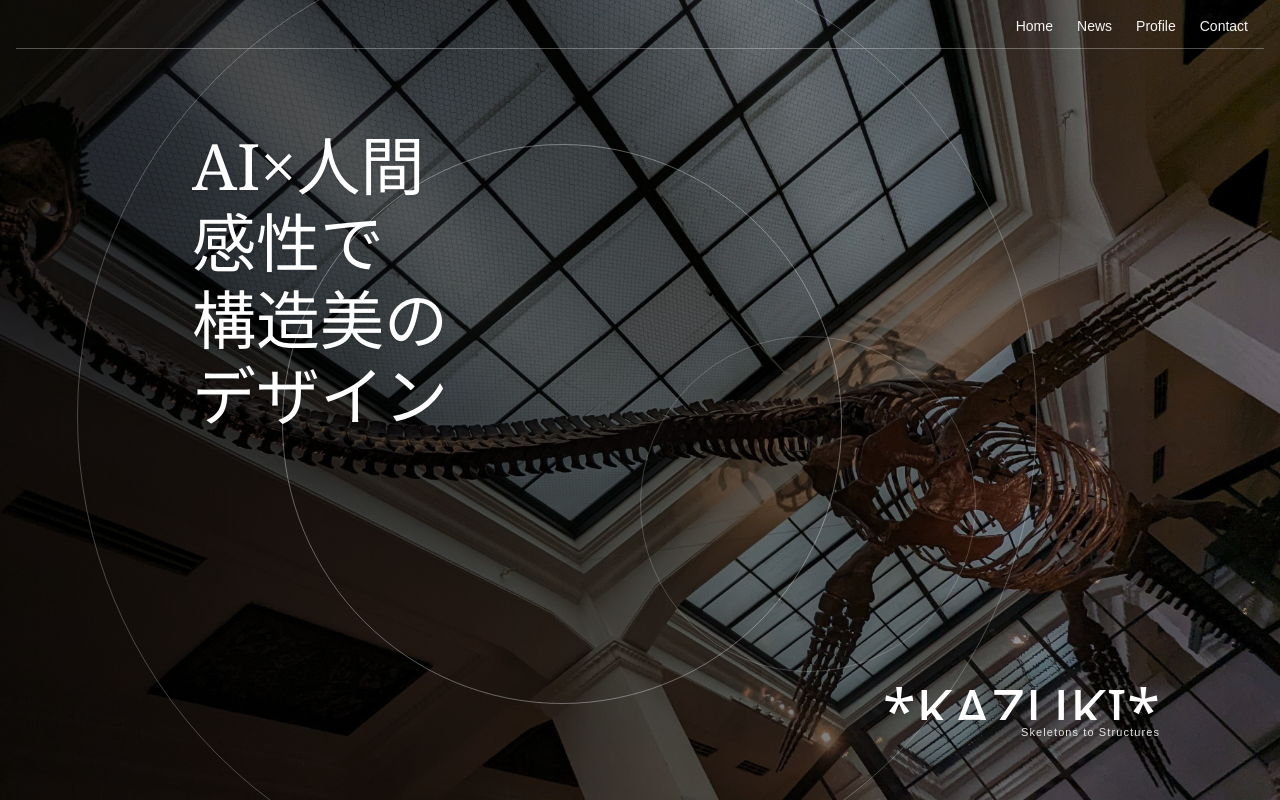
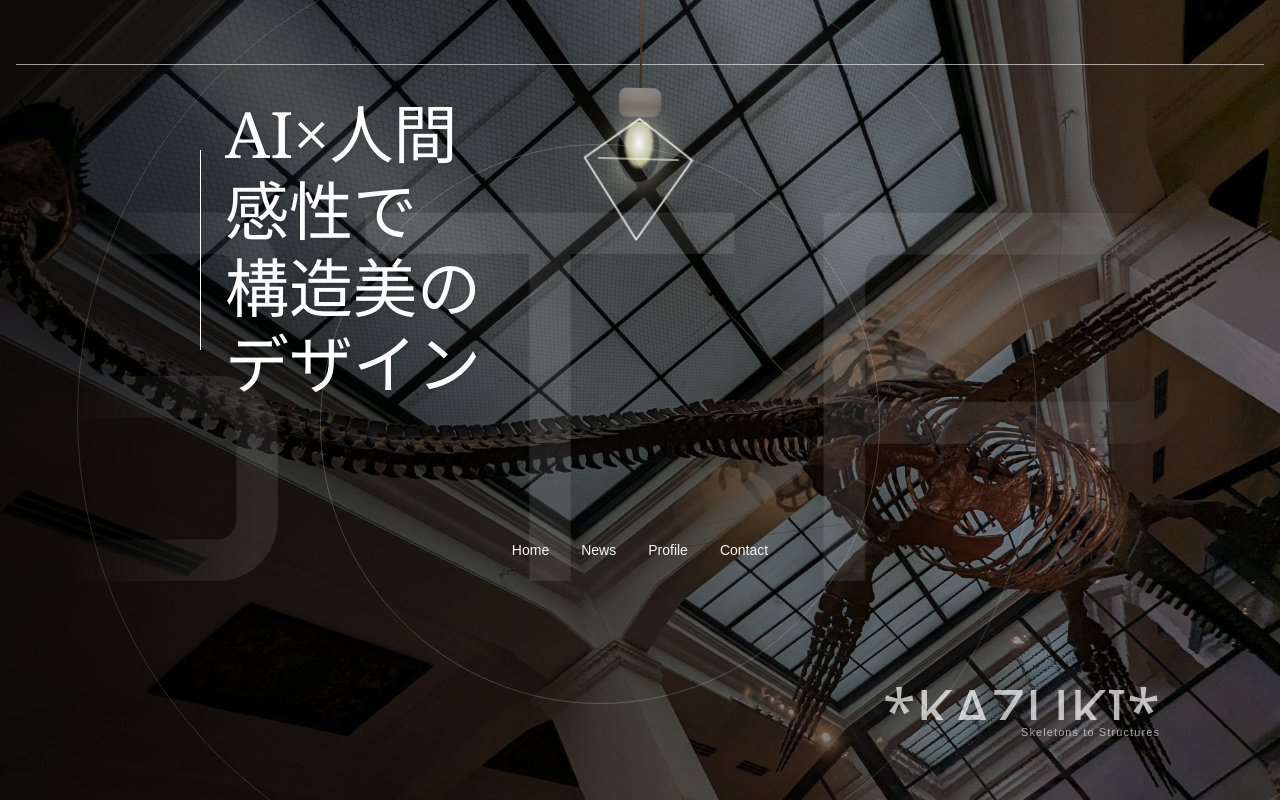
Before and after one commit to tokageniki/portfolio, a Next.js app: page / in a window 1280 px wide. Built offline with nearby package versions, Linux system fonts and the light colour scheme; a web font is replaced by a local one.

Commit message:
Refactor: move Lamp into components and restore cage

```diff
--- a/app/fonts.ts
+++ b/app/fonts.ts
@@ -1,4 +1,4 @@
-import { Inter, Space_Grotesk } from "next/font/google";
+import { Inter, Space_Grotesk, Orbitron } from "next/font/google";
 
 
  /* NOTE:
@@ -19,3 +19,9 @@ export const grotesk = Space_Grotesk({
   variable: "--font-grotesk",
   display: "swap",
 });
+
+export const orbitron = Orbitron({
+  weight: ["400", "700"],
+  subsets: ["latin"],
+  display: "swap",
+});
--- a/app/globals.css
+++ b/app/globals.css
@@ -19,11 +19,54 @@
   }
 }
 
+
+/* 背景文字 */
+@import url('https://fonts.googleapis.com/css2?family=Orbitron:wght@400;700&display=swap');
+
+.font-orbitron {
+  font-family: 'Orbitron', sans-serif;
+}
+
+.marquee-window {
+  -webkit-mask-image: linear-gradient(to right, transparent 0 5%, #000 20% 80%, transparent 95% 100%);
+          mask-image: linear-gradient(to right, transparent 0 5%, #000 20% 80%, transparent 95% 100%);
+}
+/* 端で途切れないループ用 */
+@keyframes marqueeLoop {
+  from { transform: translateX(0); }
+  to   { transform: translateX(-50%); }
+}
+
+/* 窓（既存のmarquee-windowを併用してOK） */
+.marquee {
+  position: absolute;
+  inset: 0;
+  overflow: hidden;
+  pointer-events: none;
+  z-index: 30;
+}
+
+/* 横に2ブロック並べて200%幅にするトラック */
+.marquee__track {
+  display: flex;
+  width: 200%;
+  animation: marqueeLoop 60s linear infinite;
+  will-change: transform;
+}
+
+/* テキスト1ブロック分 */
+.marquee__text {
+  flex: 0 0 50%;
+  white-space: nowrap;
+}
+
+
 body {
   background: var(--background);
   color: var(--foreground);
   font-family: Arial, Helvetica, sans-serif;
 }
+
 
 /* バーコード用（Code 39）*/
 .font-barcode {
--- a/app/layout.tsx
+++ b/app/layout.tsx
@@ -1,4 +1,5 @@
 import "./globals.css";
+import "./styles/lamp.css";
 import type { Metadata, Viewport } from "next";
 import { inter, grotesk } from "./fonts";
 
--- a/app/page.tsx
+++ b/app/page.tsx
@@ -1,6 +1,18 @@
 "use client";
 
+import { useState } from "react";
+import { useRouter } from "next/navigation";
+import Lamp from "./styles/Lamp";
+
 export default function Home() {
+  const [opening, setOpening] = useState(false);
+  const router = useRouter();
+
+  const goNext = () => {
+    setOpening(true);           // 円形オーバーレイ（既存の gate-reveal を使う）
+    setTimeout(() => router.push('/profile'), 500);
+  };
+
   return (
     <main className="relative h-[100svh] overflow-hidden text-white">
       {/* 背景写真 */}
@@ -12,27 +24,39 @@ export default function Home() {
 
       {/* ベースの薄暗レイヤー */}
       <div className="absolute inset-0 bg-black/30" />
-      {/* 右側をより黒くするグラデーション */}
+      {/* 左→右の黒グラデ */}
       <div className="absolute inset-0 bg-gradient-to-r from-black/70 via-black/40 to-transparent" />
 
       {/* 上の細ライン */}
-      <div className="absolute left-4 right-4 top-12 h-px bg-white/30" />
+      <div className="absolute left-4 right-4 top-16 h-px bg-white/60" />
 
       {/* 右上ナビ */}
-      <nav className="absolute right-8 top-4 z-20 flex gap-6 text-sm text-neutral-100">
+      <nav className="absolute bottom-60 left-1/2 -translate-x-1/2 z-[80] flex gap-8 text-sm text-neutral-100">
         <a className="hover:opacity-80" href="#home">Home</a>
         <a className="hover:opacity-80" href="#news">News</a>
         <a className="hover:opacity-80" href="#profile">Profile</a>
         <a className="hover:opacity-80" href="#contact">Contact</a>
       </nav>
 
-      {/* 装飾の円 */}
-      <div aria-hidden className="absolute -top-16 left-[6%] h-[120vh] w-[120vh] rounded-full border border-white/25" />
-      <div aria-hidden className="absolute top-[18vh] left-[22%] h-[70vh] w-[70vh] rounded-full border border-white/35" />
-      <div aria-hidden className="absolute top-[42vh] left-[50%] h-[42vh] w-[42vh] rounded-full border border-white/20" />
 
-      {/* 見出しブロック */}
-      <div className="absolute left-[15%] top-[16vh] z-10 max-w-[36rem]">
+      {/* 装飾 */}
+      <div aria-hidden className="absolute -top-16 left-[6%] h-[120vh] w-[120vh] rounded-full border border-white/15" />
+      <div aria-hidden className="absolute top-[18vh] left-[25%] h-[70vh] w-[70vh] rounded-full border border-white/20" />
+      <div className="marquee-window absolute inset-0 overflow-hidden pointer-events-none">
+        <div className="marquee__track font-orbitron text-[40vw] tracking-widest opacity-10">
+          <span className="marquee__text">STRUCTURE • DESIGN • CODE • FUTURE •</span>
+          <span className="marquee__text">STRUCTURE • DESIGN • CODE • FUTURE •</span>
+          <span className="marquee__text">STRUCTURE • DESIGN • CODE • FUTURE •</span>
+          <span className="marquee__text">STRUCTURE • DESIGN • CODE • FUTURE •</span>
+        </div>
+      </div>
+
+      {/* 左上：見出し */}
+      <div className="absolute left-[25vh] top-[12vh] z-[80] max-w-[36rem]">
+        <div className="flex items-center gap-6">
+          {/* 縦線 */}
+          <div className="h-[200px] top-[12vh] w-[1px] bg-white" />
+          {/* 見出し */}
           <h1 className="font-serif text-[42px] leading-[1.2] drop-shadow md:text-[64px]">
             AI×人間
             <br />
@@ -43,9 +67,13 @@ export default function Home() {
             デザイン
           </h1>
         </div>
+      </div>
+
+      {/* 吊りランプ CTA */}
+      <Lamp onClick={goNext} top="12vh" />
 
       {/* 右下：バーコード部分 */}
-      <div className="absolute bottom-15 right-30 z-10 flex flex-col items-end gap-1">
+      <div className="absolute bottom-[60px] right-[120px] z-[80] opacity-70 flex flex-col items-end gap-1">
         <p className="font-barcode text-6xl text-white block leading-none overflow-hidden h-[40px]">
           *KAZUKI*
         </p>
@@ -53,6 +81,9 @@ export default function Home() {
           Skeletons to Structures
         </p>
       </div>
+
+      {/* 遷移アニメ */}
+      <div className={`gate-reveal ${opening ? 'gate-reveal--open' : ''}`} aria-hidden />
     </main>
   );
 }
--- /dev/null
+++ b/app/profile/page.tsx
@@ -0,0 +1,12 @@
+export default function ProfilePage() {
+  return (
+    <main className="min-h-screen bg-black text-white flex items-center justify-center">
+      <div className="max-w-screen-md text-center px-6">
+        <h1 className="text-4xl md:text-6xl font-bold mb-6">Profile</h1>
+        <p className="text-neutral-300">
+          ここに自己紹介やスキル一覧を記載。
+        </p>
+      </div>
+    </main>
+  );
+}
--- /dev/null
+++ b/app/styles/Lamp.tsx
@@ -0,0 +1,49 @@
+// components/Lamp.tsx
+"use client";
+
+type LampProps = {
+  onClick?: () => void;
+  variant?: "antique" | "modern"; // 将来用
+  top?: string;   // 例: "10vh"
+  left?: string;  // 例: "50%"
+  className?: string;
+};
+
+export default function Lamp({
+  onClick,
+  variant = "antique",
+  top,
+  left,
+  className = "",
+}: LampProps) {
+  const style = { top, left } as React.CSSProperties;
+
+  return (
+    <button
+      type="button"
+      className={`lamp ${variant === "antique" ? "lamp--antique" : ""} ${className}`}
+      style={style}
+      onClick={onClick}
+      aria-label="Enter / Next"
+    >
+      {/* 幾何学ケージ（ダイヤ形） */}
+      <svg className="lamp__cage" viewBox="0 0 100 100" aria-hidden>
+        <polygon points="50,5 90,35 50,95 10,35" />
+        <line x1="50" y1="5"  x2="10" y2="35" />
+        <line x1="50" y1="5"  x2="90" y2="35" />
+        <line x1="10" y1="35" x2="50" y2="95" />
+        <line x1="90" y1="35" x2="50" y2="95" />
+        <line x1="20" y1="35" x2="80" y2="35" />
+      </svg>
+
+      <span className="lamp__cord" />
+      <span className="lamp__socket" />
+      <span className="lamp__bulb" />
+      <span className="lamp__shade" />
+      <span className="lamp__chain" />
+      <span className="lamp__pull" />
+      <span className="lamp__floor" />
+      <span className="lamp__halo" />
+    </button>
+  );
+}
--- /dev/null
+++ b/app/styles/lamp.css
@@ -0,0 +1,78 @@
+/* styles/lamp.css */
+.lamp {
+  position:absolute; left:50%; top:8vh; transform:translateX(-50%);
+  width: clamp(120px, 20vmin, 260px); aspect-ratio: 1/1;
+  z-index:90; cursor:pointer; pointer-events:auto;
+  transform-origin: 50% 0%;
+  animation: lampSway 9s ease-in-out infinite;
+}
+.lamp:hover { animation-duration: 6s; }
+
+.lamp__cord {
+  position:absolute; left:50%; top:-14vh; transform:translateX(-50%);
+  width:2px; height:14vh; background:linear-gradient(#885a3a,#3b2a1e);
+  box-shadow: 0 0 2px rgba(0,0,0,.4) inset;
+}
+.lamp__socket {
+  position:absolute; left:50%; top:-8px; transform:translateX(-50%);
+  width:26%; height:18%; border-radius:8px;
+  background:linear-gradient(180deg,#cfc8c4,#6e6762 60%, #524c48);
+  box-shadow: inset 0 8px 12px rgba(0,0,0,.35), inset 0 -6px 10px rgba(255,255,255,.2);
+}
+.lamp__bulb {
+  position:absolute; left:50%; top:16%;
+  transform:translateX(-50%); width:26%; height:38%;
+  border-radius: 40% 40% 50% 50%/45% 45% 55% 55%;
+  background: radial-gradient(50% 60% at 50% 35%, rgba(255,255,255,.95), rgba(255,255,190,.65) 60%, transparent 75%);
+  box-shadow: 0 0 30px rgba(255,248,210,.55), 0 0 80px rgba(255,248,210,.35), 0 0 140px rgba(255,248,210,.25);
+  filter: saturate(1.05);
+  animation: bulbGlow 2.8s ease-in-out infinite, bulbFlicker 7s steps(60,end) infinite;
+}
+.lamp__halo {
+  position:absolute; inset:0; border-radius:9999px; pointer-events:none;
+  background: radial-gradient(closest-side, rgba(255,246,210,.18), transparent 65%);
+  mix-blend-mode: screen;
+  animation: haloPulse 10s ease-in-out infinite;
+}
+.lamp__cage {
+  position:absolute; inset:10% 8% 8% 8%;
+  stroke: rgba(255,255,255,.6); stroke-width:1.4; fill:none;
+  filter: drop-shadow(0 0 6px rgba(255,255,255,.15));
+  opacity:.9;
+}
+
+@keyframes lampSway {
+  0%,100% { transform: translateX(-50%) rotate(-2deg); }
+  50%     { transform: translateX(-50%) rotate(2deg); }
+}
+@keyframes bulbGlow {
+  0%,100% { box-shadow: 0 0 24px rgba(255,248,210,.45), 0 0 80px rgba(255,248,210,.30), 0 0 140px rgba(255,248,210,.22); }
+  50%     { box-shadow: 0 0 36px rgba(255,248,210,.70), 0 0 120px rgba(255,248,210,.45), 0 0 200px rgba(255,248,210,.30); }
+}
+@keyframes bulbFlicker {
+  0%, 3%, 5%, 8%, 10%, 13%, 16%, 18%, 21%, 24%, 27%, 30%, 40%, 60%, 80%, 100% { filter: brightness(1); }
+  4%, 9%, 14%, 19%, 26% { filter: brightness(1.06); }
+  35% { filter: brightness(1.12); }
+  70% { filter: brightness(1.08); }
+}
+@keyframes haloPulse {
+  0%,100% { opacity:.25; }
+  50%     { opacity:.4; }
+}
+
+/* gate reveal はそのまま残してOK */
+.gate-reveal {
+  position: fixed;
+  inset: 0;
+  pointer-events: none;
+  z-index: 100;
+  background: #0a0a0a;
+  clip-path: circle(0 at 50% 50%);
+  opacity: 0;
+}
+.gate-reveal.gate-reveal--open { animation: gateOpen 1000ms ease-in forwards; }
+@keyframes gateOpen {
+  0%   { clip-path: circle(0 at 50% 50%); opacity: 0; }
+  60%  { clip-path: circle(60vmax at 50% 50%); opacity: 1; }
+  100% { clip-path: circle(140vmax at 50% 50%); opacity: 1; }
+}
```
Lines whose indentation alone changed are shown as unchanged.
